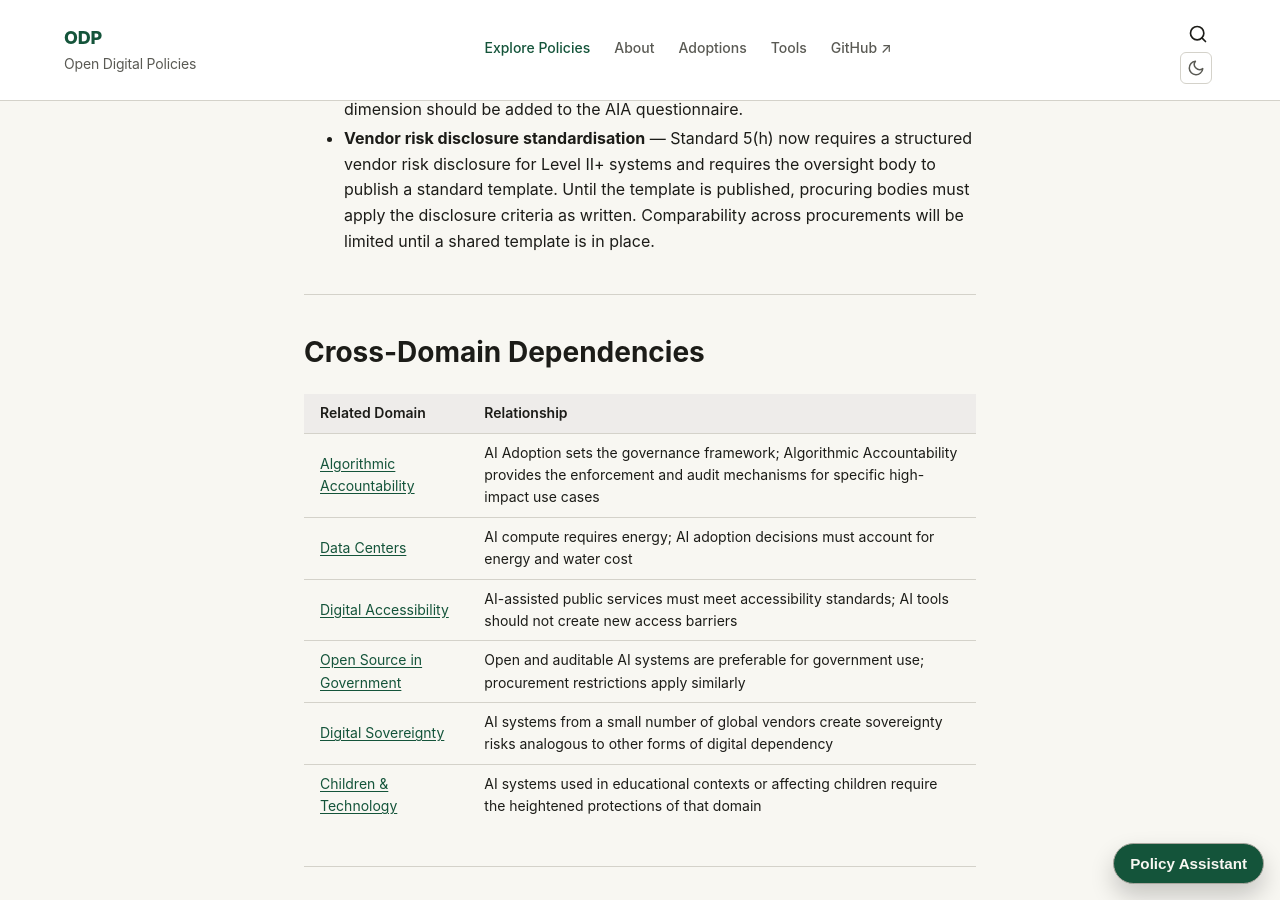
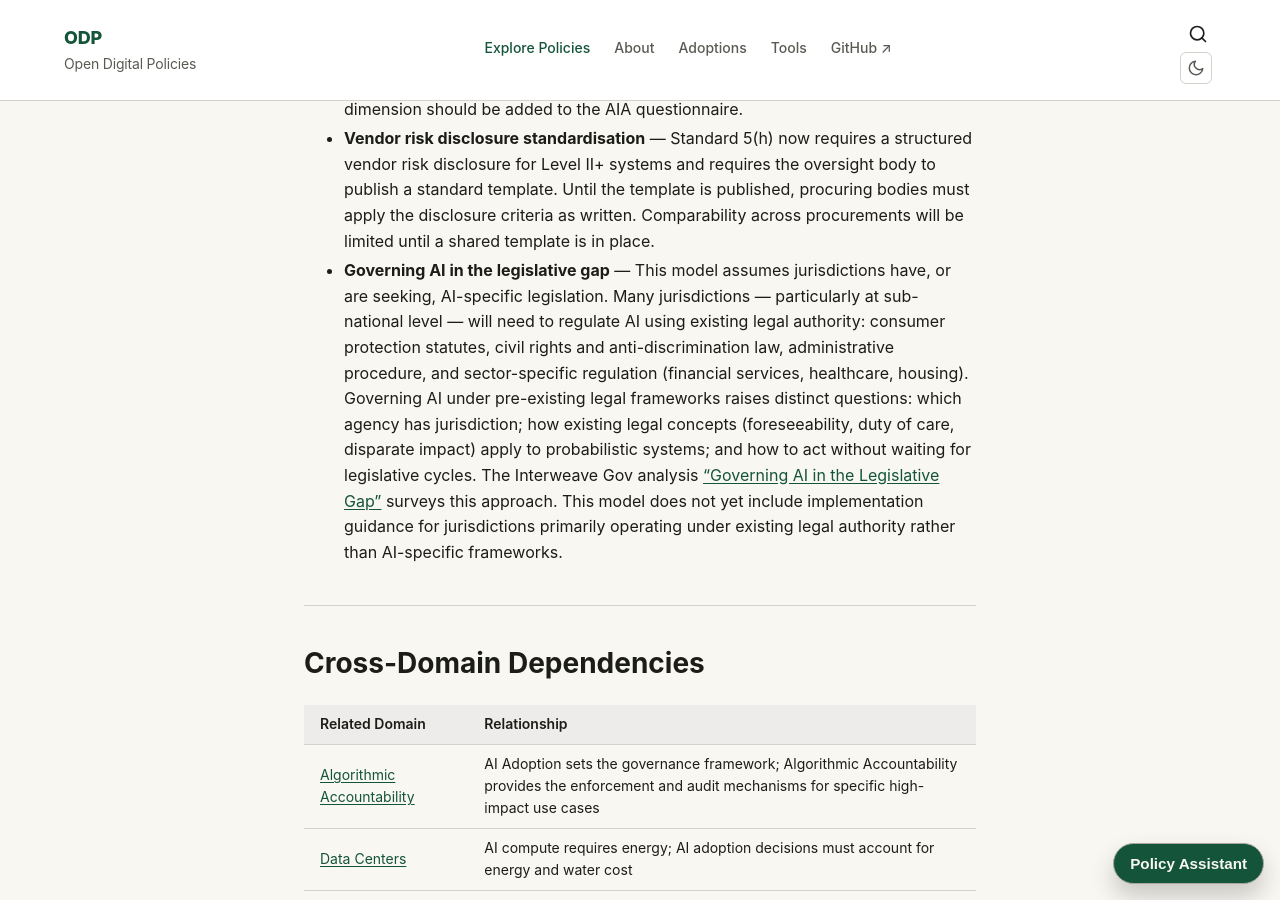
Before and after one commit to mgifford/DigitalPolicies, a Jekyll site: the page built from _policies/ai-adoption/full-model.md, in a window 1280 px wide and 900 px high, scrolled down 22783 px. Built offline with Jekyll 4.4.1, drawn with Linux system fonts in a browser that asks for light colours; some of the changed text lies outside the part shown.

Commit message:
Add AI legislative gap reference to AI adoption policy gaps section
Agent-Logs-Url: https://github.com/mgifford/DigitalPolicies/sessions/f0dc3b07-31ad-4c9c-9f4e-a1df88a1f57b

Co-authored-by: mgifford <116832+mgifford@users.noreply.github.com>

```diff
--- a/_policies/ai-adoption/full-model.md
+++ b/_policies/ai-adoption/full-model.md
@@ -389,6 +389,7 @@ AI model training is among the most energy-intensive computing tasks. Inference
 - **AI identity and anthropomorphism in ongoing service contexts** — Standard 3(e) now requires disclosure at the outset of conversational AI interactions and prohibits AI configured to deny being AI. However, AI used in advisory, therapeutic, or companion contexts — where the relationship develops over time rather than a single session — may require stronger protections, particularly for vulnerable users. This is noted but not addressed.
 - **Worker impact operationalisation** — Procurement Clause D now requires pre-AIA worker consultation. However, no AIA methodology currently includes a worker impact dimension as a scored factor. The impact level classification (Level I–IV) does not account for workforce disruption — a system with minimal individual decision impact could still cause substantial workforce harm. A workforce impact dimension should be added to the AIA questionnaire.
 - **Vendor risk disclosure standardisation** — Standard 5(h) now requires a structured vendor risk disclosure for Level II+ systems and requires the oversight body to publish a standard template. Until the template is published, procuring bodies must apply the disclosure criteria as written. Comparability across procurements will be limited until a shared template is in place.
+- **Governing AI in the legislative gap** — This model assumes jurisdictions have, or are seeking, AI-specific legislation. Many jurisdictions — particularly at sub-national level — will need to regulate AI using existing legal authority: consumer protection statutes, civil rights and anti-discrimination law, administrative procedure, and sector-specific regulation (financial services, healthcare, housing). Governing AI under pre-existing legal frameworks raises distinct questions: which agency has jurisdiction; how existing legal concepts (foreseeability, duty of care, disparate impact) apply to probabilistic systems; and how to act without waiting for legislative cycles. The Interweave Gov analysis ["Governing AI in the Legislative Gap"](https://interweavegov.substack.com/p/governing-ai-in-the-legislative-gap) surveys this approach. This model does not yet include implementation guidance for jurisdictions primarily operating under existing legal authority rather than AI-specific frameworks.
 
 ---
 
@@ -439,10 +440,11 @@ All substantive changes go through a minimum 14-day public comment period before
 
 | Version | Date | Summary of changes |
 |---|---|---|
-| 0.1 | 2026-04-04 | Initial draft — four pillars, real-world examples from EU, Canada, US, New Zealand, Seattle |
+| 0.5 | 2026-04-17 | Add "Governing AI in the legislative gap" to Gaps and Known Weaknesses, documenting the distinct challenge of sub-national and capacity-constrained jurisdictions that must regulate AI under existing legal authority rather than AI-specific frameworks; cite Interweave Gov analysis |
 | 0.4 | 2026-04-13 | Add FDA CERSI as third institutional pattern in Aspirational Standard 3 rationale (methodology generation layer alongside Utah/CRI); expand US real-world example to cover OMB M-24-10/M-25-21 implementation gap (FAS 2025 findings) and FDA CERSI programme; add CERSI and FAS to Standards Cross-Reference |
 | 0.3 | 2026-04-13 | Add Canada CRI as real-world example alongside Directive on Automated Decision-Making; update Aspirational Standard 3 rationale to position Utah + CRI as complementary sandbox models; add CRI to Standards Cross-Reference |
 | 0.2 | 2026-04-13 | CHT review: added Standard 1(g) (AI impersonation prohibition), Standard 2(f) (generative AI pre-deployment testing), Standard 3(e) (AI identity disclosure in conversational contexts), Standard 4(f) (international procurement restriction), Standard 5(h) (structured vendor risk disclosure), Procurement Clause D (worker consultation), Small Jurisdiction Proportionality Clause, Aspirational Standards 3–4 (regulatory sandbox; international coordination); added Utah sandbox and CHT as real-world examples and Standards Cross-Reference entries; updated Gaps section to reflect partial gap closures and add three new documented gaps (agentic AI in AIA, worker impact in AIA scoring, vendor disclosure standardisation timeline) |
+| 0.1 | 2026-04-04 | Initial draft — four pillars, real-world examples from EU, Canada, US, New Zealand, Seattle |
 
 ---
 
```
